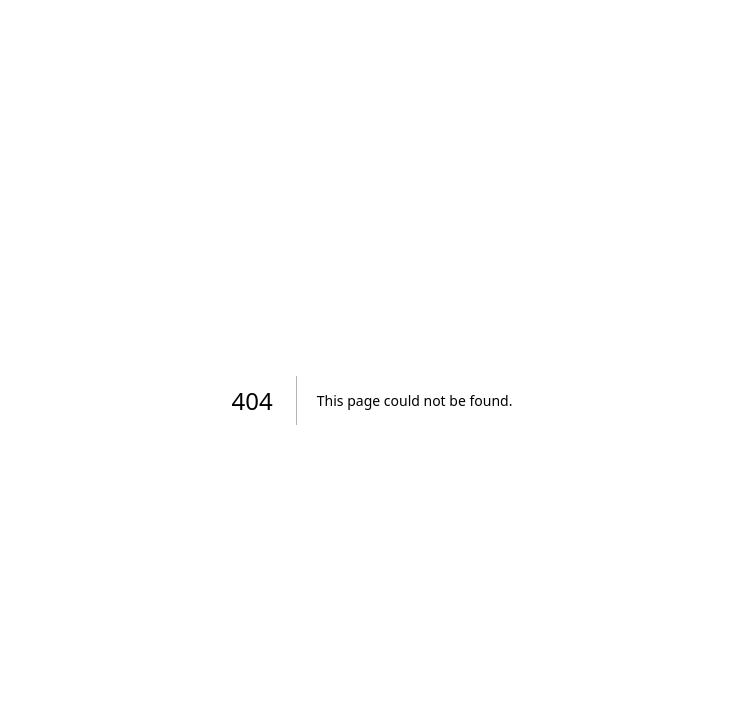
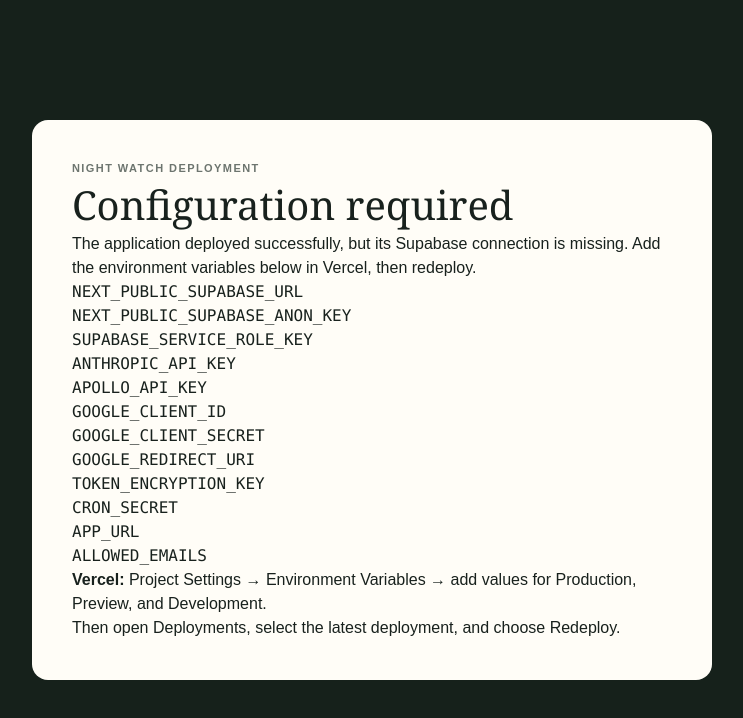
Before and after one commit to githolla/night-watch, a Next.js app: page /setup in a window 1280 px wide. Before the commit this address had no page. Shown: the top 718 px of the page, without its empty margins (268-1011 px from the left). Built offline with nearby package versions, Linux system fonts and the light colour scheme.

Commit message:
Show setup guidance when Supabase is unconfigured

```diff
--- /dev/null
+++ b/src/app/setup/page.tsx
@@ -0,0 +1,2 @@
+const required=["NEXT_PUBLIC_SUPABASE_URL","NEXT_PUBLIC_SUPABASE_ANON_KEY","SUPABASE_SERVICE_ROLE_KEY","ANTHROPIC_API_KEY","APOLLO_API_KEY","GOOGLE_CLIENT_ID","GOOGLE_CLIENT_SECRET","GOOGLE_REDIRECT_URI","TOKEN_ENCRYPTION_KEY","CRON_SECRET","APP_URL","ALLOWED_EMAILS"];
+export default function Setup(){return <main className="login"><section className="login-card" style={{width:"min(680px,92vw)"}}><div className="eyebrow">Night Watch deployment</div><h1>Configuration required</h1><p>The application deployed successfully, but its Supabase connection is missing. Add the environment variables below in Vercel, then redeploy.</p><ol>{required.map(name=><li key={name}><code>{name}</code></li>)}</ol><p><strong>Vercel:</strong> Project Settings → Environment Variables → add values for Production, Preview, and Development.</p><p>Then open Deployments, select the latest deployment, and choose Redeploy.</p></section></main>}
--- a/src/proxy.ts
+++ b/src/proxy.ts
@@ -1,3 +1,3 @@
 import { createServerClient } from "@supabase/ssr";import { NextResponse,type NextRequest } from "next/server";
-export async function proxy(request:NextRequest){let response=NextResponse.next({request});const supabase=createServerClient(process.env.NEXT_PUBLIC_SUPABASE_URL!,process.env.NEXT_PUBLIC_SUPABASE_ANON_KEY!,{cookies:{getAll:()=>request.cookies.getAll(),setAll(items){items.forEach(({name,value})=>request.cookies.set(name,value));response=NextResponse.next({request});items.forEach(({name,value,options})=>response.cookies.set(name,value,options))}}});const {data:{user}}=await supabase.auth.getUser();if(!user&&!request.nextUrl.pathname.startsWith("/login")&&!request.nextUrl.pathname.startsWith("/api/cron")&&!request.nextUrl.pathname.startsWith("/api/gmail/callback")){const url=request.nextUrl.clone();url.pathname="/login";return NextResponse.redirect(url)}return response}
+export async function proxy(request:NextRequest){const url=process.env.NEXT_PUBLIC_SUPABASE_URL,key=process.env.NEXT_PUBLIC_SUPABASE_ANON_KEY;if(!url||!key){if(request.nextUrl.pathname.startsWith("/setup")||request.nextUrl.pathname.startsWith("/_next"))return NextResponse.next();const setup=request.nextUrl.clone();setup.pathname="/setup";return NextResponse.redirect(setup)}let response=NextResponse.next({request});const supabase=createServerClient(url,key,{cookies:{getAll:()=>request.cookies.getAll(),setAll(items){items.forEach(({name,value})=>request.cookies.set(name,value));response=NextResponse.next({request});items.forEach(({name,value,options})=>response.cookies.set(name,value,options))}}});const {data:{user}}=await supabase.auth.getUser();if(!user&&!request.nextUrl.pathname.startsWith("/login")&&!request.nextUrl.pathname.startsWith("/api/cron")&&!request.nextUrl.pathname.startsWith("/api/gmail/callback")){const login=request.nextUrl.clone();login.pathname="/login";return NextResponse.redirect(login)}return response}
 export const config={matcher:["/((?!_next/static|_next/image|favicon.ico).*)"]};
```
